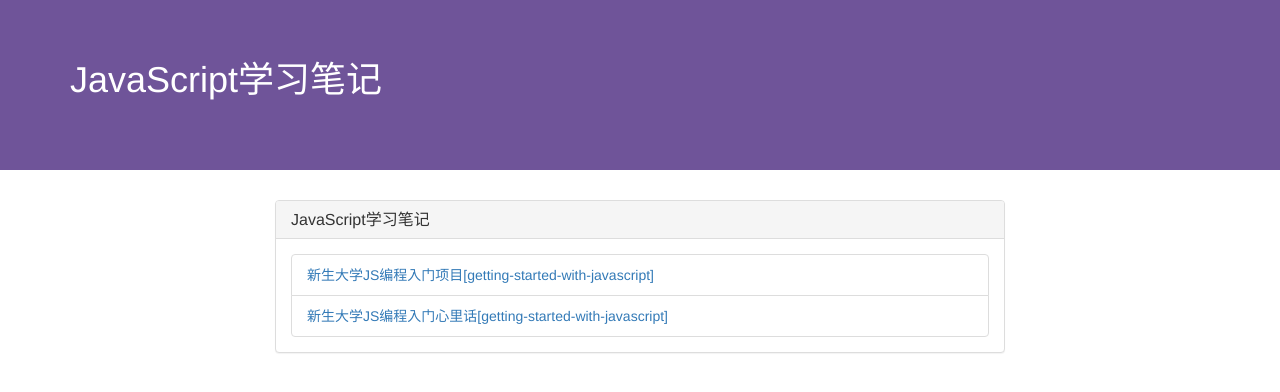
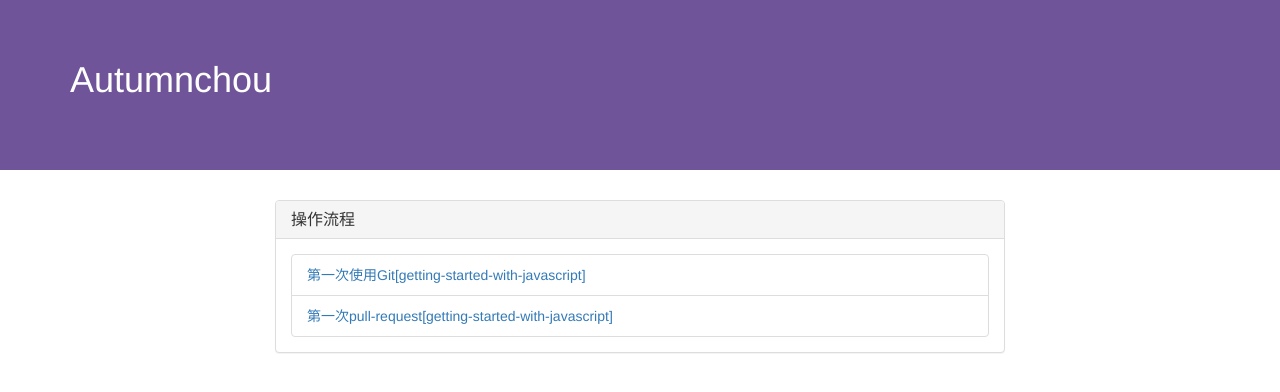
Before and after one commit to Autumnchou/mywebsite, a plain HTML site: page index.html in a window 1280 px wide. Drawn offline with nearby package versions, Linux system fonts and the light colour scheme.

Commit message:
Update index.html

```diff
--- a/index.html
+++ b/index.html
@@ -12,24 +12,24 @@
 <div>
   <div class="main-header">
     <div class="container">
-      <h1>JavaScript学习笔记</h1>
+      <h1>Autumnchou</h1>
     </div>
   </div>
   <div class="container">
     <div class="col-md-8 col-md-offset-2">
       <div class="panel panel-default">
         <div class="panel-heading">
-          <h3 class="panel-title">JavaScript学习笔记</h3>
+          <h3 class="panel-title">操作流程</h3>
         </div>
         <div class="panel-body">
           <li class="list-group-item">
-            <a href="https://xugy0926.github.io/getting-started-with-javascript/">
-              新生大学JS编程入门项目[getting-started-with-javascript]
+            <a href="https://github.com/xugy0926/getting-started-with-javascript/blob/master/topics/第一次使用Git.md">
+              第一次使用Git[getting-started-with-javascript]
             </a>
           </li>
           <li class="list-group-item">
-            <a href="https://github.com/xugy0926/words-from-the-heart">
-              新生大学JS编程入门心里话[getting-started-with-javascript]
+            <a href="https://github.com/xugy0926/getting-started-with-javascript/blob/master/topics/第一次pull-request.md">
+              第一次pull-request[getting-started-with-javascript]
             </a>
           </li>
         </div>
```
